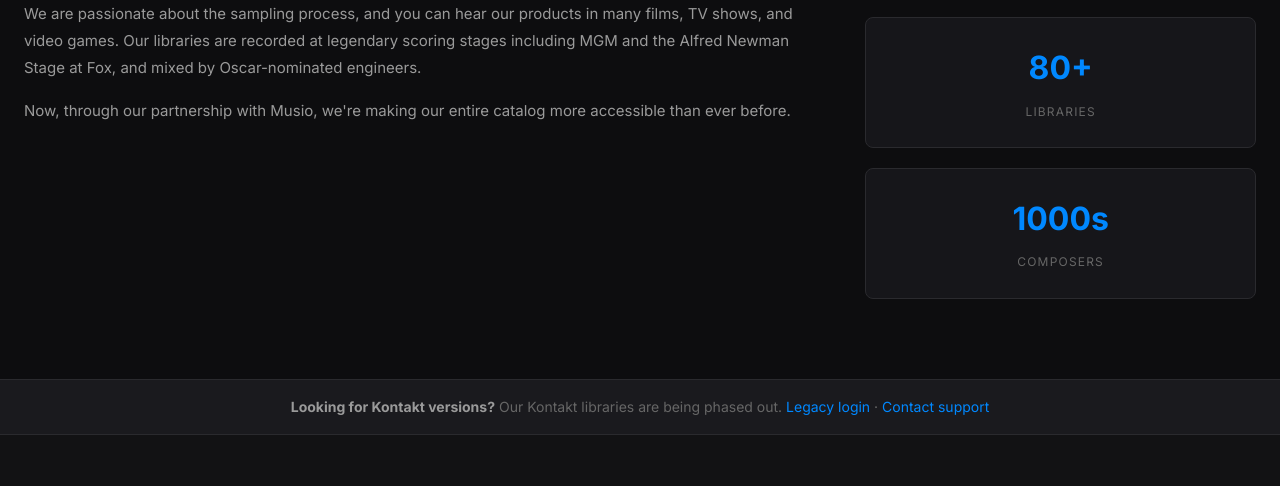
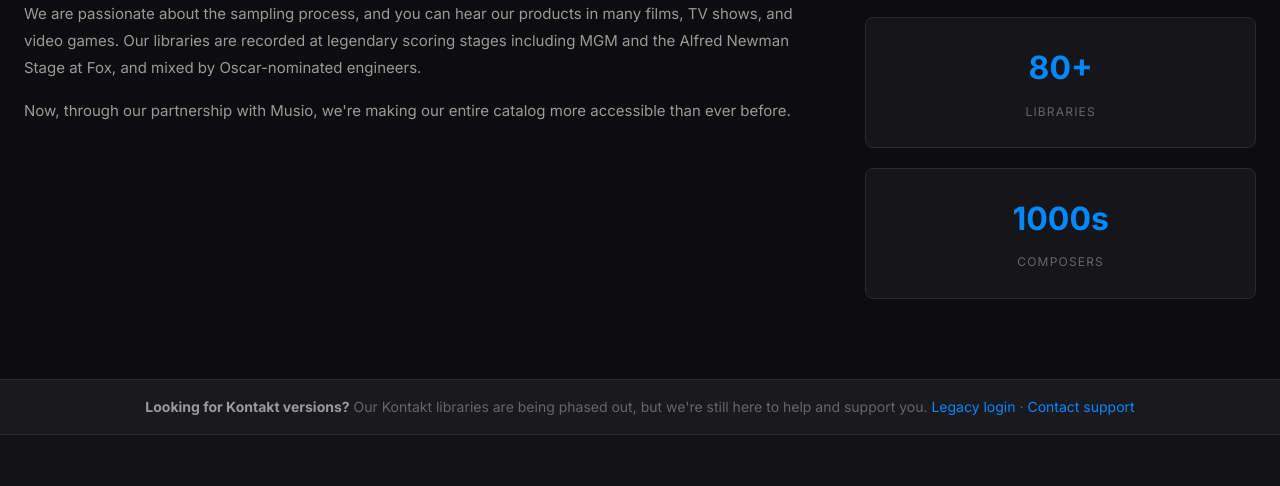
Before and after one commit to mpatti/cinesamples-new, a website: page index.html in a window 1280 px wide. Shown: the part 3548-4034 px from the top of the page. Drawn offline with Linux system fonts and the light colour scheme.

Commit message:
Update Kontakt notice - reassure existing customers of continued support

```diff
--- a/index.html
+++ b/index.html
@@ -372,7 +372,7 @@
     <!-- Kontakt Legacy Notice -->
     <section class="kontakt-notice-small">
         <div class="container">
-            <p><strong>Looking for Kontakt versions?</strong> Our Kontakt libraries are being phased out. <a href="https://store.cinesamples.com/users/sign_in" target="_blank">Legacy login</a> · <a href="https://support.cinesamples.com" target="_blank">Contact support</a></p>
+            <p><strong>Looking for Kontakt versions?</strong> Our Kontakt libraries are being phased out, but we're still here to help and support you. <a href="https://store.cinesamples.com/users/sign_in" target="_blank">Legacy login</a> · <a href="https://support.cinesamples.com" target="_blank">Contact support</a></p>
         </div>
     </section>
 
```
